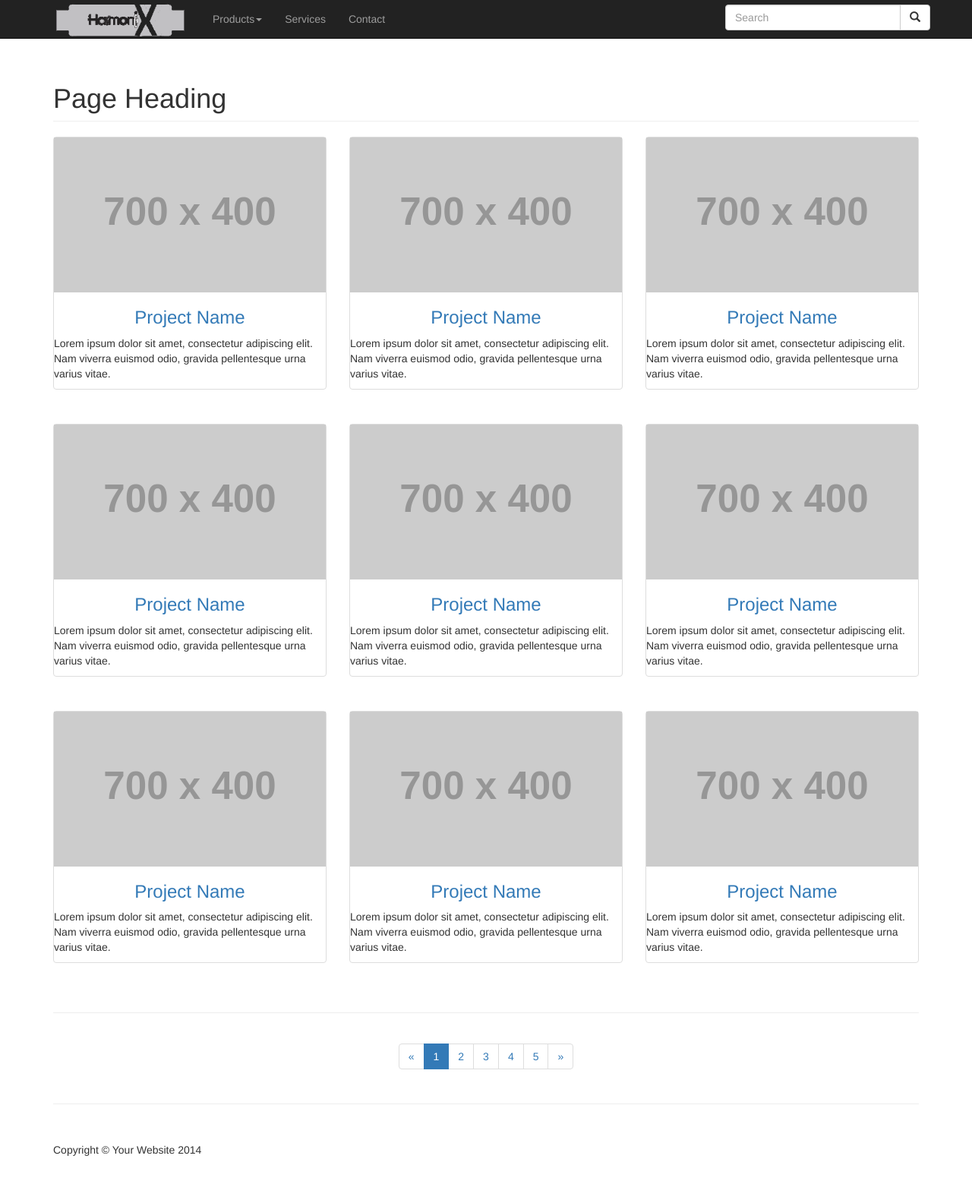
After one commit to razbry314/3500SemesterProject, a PHP site: page /store-grid.php in a window 1280 px wide. The commit adds this page. Shown: the whole page at 76% size. Run offline with PHP 8.4, Linux system fonts and the light colour scheme; grey boxes labelled with a size stand in for pictures from a placeholder-image service; some libraries are stand-ins or nearby versions.

Commit message:
Added store listing page

```diff
--- /dev/null
+++ b/css/3-col-portfolio.css
@@ -0,0 +1,17 @@
+/*!
+ * Start Bootstrap - 3 Col Portfolio (http://startbootstrap.com/)
+ * Copyright 2013-2016 Start Bootstrap
+ * Licensed under MIT (https://github.com/BlackrockDigital/startbootstrap/blob/gh-pages/LICENSE)
+ */
+
+body {
+    padding-top: 70px; /* Required padding for .navbar-fixed-top. Remove if using .navbar-static-top. Change if height of navigation changes. */
+}
+
+.portfolio-item {
+    margin-bottom: 25px;
+}
+
+footer {
+    margin: 50px 0;
+}
--- a/harmonix-header.php
+++ b/includes/harmonix-header.php
@@ -9,7 +9,7 @@
                 <span class="icon-bar"></span>
                 <span class="icon-bar"></span>
             </button>
-            <a class="navbar-brand" href="#"><img src="images/Harmonix2.png" class="Logo"></a>
+            <a class="navbar-brand" href="index.php"><img src="images/Harmonix2.png" class="Logo"></a>
         </div>
         <!-- Collect the nav links, forms, and other content for toggling -->
         <div class="collapse navbar-collapse " id="bs-example-navbar-collapse-1">
@@ -17,12 +17,12 @@
                 <li class="dropdown">
                     <a <a href="#" class="dropdown-toggle" data-toggle="dropdown" role="button" aria-haspopup="true" aria-expanded="false">Products<span class="caret"></span></a>
                     <ul class="dropdown-menu">
-                      <li><a href="#">Guitars</a></li>
-                      <li><a href="#">Basses</a></li>
-                      <li><a href="#">Amps</a></li>
-                      <li><a href="#">Drums</a></li>
-                      <li><a href="#">Audio</a></li>
-                      <li><a href="#">Band</a></li>
+                      <li><a href="store-grid.php">Guitars</a></li>
+                      <li><a href="store-grid.php">Basses</a></li>
+                      <li><a href="store-grid.php">Amps</a></li>
+                      <li><a href="store-grid.php">Drums</a></li>
+                      <li><a href="store-grid.php">Audio</a></li>
+                      <li><a href="store-grid.php">Band</a></li>
                     </ul>
                 </li>
                 <li>
--- /dev/null
+++ b/store-grid.php
@@ -0,0 +1,214 @@
+<!DOCTYPE html>
+<html lang="en">
+
+<head>
+
+    <meta charset="utf-8">
+    <meta http-equiv="X-UA-Compatible" content="IE=edge">
+    <meta name="viewport" content="width=device-width, initial-scale=1">
+    <meta name="description" content="">
+    <meta name="author" content="">
+
+    <title>Harmonix</title>
+
+    <!-- Bootstrap Core CSS -->
+    <link href="css/bootstrap.min.css" rel="stylesheet">
+
+    <!-- Custom CSS -->
+    <link href="css/3-col-portfolio.css" rel="stylesheet">
+    <link href="css/shop-homepage.css" rel="stylesheet">
+    <link href="style.css" rel="stylesheet">
+
+    <!-- HTML5 Shim and Respond.js IE8 support of HTML5 elements and media queries -->
+    <!-- WARNING: Respond.js doesn't work if you view the page via file:// -->
+    <!--[if lt IE 9]>
+        <script src="https://oss.maxcdn.com/libs/html5shiv/3.7.0/html5shiv.js"></script>
+        <script src="https://oss.maxcdn.com/libs/respond.js/1.4.2/respond.min.js"></script>
+    <![endif]-->
+
+</head>
+
+<body>
+
+  <?php include 'includes/harmonix-header.php'; ?>
+
+    <!-- Page Content -->
+    <div class="container">
+
+        <!-- Page Header -->
+        <div class="row">
+            <div class="col-lg-12">
+                <h1 class="page-header">Page Heading</h1>
+            </div>
+        </div>
+        <!-- /.row -->
+
+        <!-- Projects Row -->
+        <div class="row">
+            <div class="col-md-4 portfolio-item">
+              <div class="thumbnail">
+                <a href="#">
+                    <img class="img-responsive" src="http://placehold.it/700x400" alt="">
+                </a>
+                <h3 class="text-center">
+                    <a href="#">Project Name</a>
+                </h3>
+                <p>Lorem ipsum dolor sit amet, consectetur adipiscing elit. Nam viverra euismod odio, gravida pellentesque urna varius vitae.</p>
+              </div>
+            </div>
+            <div class="col-md-4 portfolio-item">
+              <div class="thumbnail">
+                <a href="#">
+                    <img class="img-responsive" src="http://placehold.it/700x400" alt="">
+                </a>
+                <h3 class="text-center">
+                    <a href="#">Project Name</a>
+                </h3>
+                <p>Lorem ipsum dolor sit amet, consectetur adipiscing elit. Nam viverra euismod odio, gravida pellentesque urna varius vitae.</p>
+              </div>
+            </div>
+            <div class="col-md-4 portfolio-item">
+              <div class="thumbnail">
+                <a href="#">
+                    <img class="img-responsive" src="http://placehold.it/700x400" alt="">
+                </a>
+                <h3 class="text-center">
+                    <a href="#">Project Name</a>
+                </h3>
+                <p>Lorem ipsum dolor sit amet, consectetur adipiscing elit. Nam viverra euismod odio, gravida pellentesque urna varius vitae.</p>
+              </div>
+            </div>
+        </div>
+        <!-- /.row -->
+
+        <!-- Projects Row -->
+        <div class="row">
+            <div class="col-md-4 portfolio-item">
+              <div class="thumbnail">
+                <a href="#">
+                    <img class="img-responsive" src="http://placehold.it/700x400" alt="">
+                </a>
+                <h3 class="text-center">
+                    <a href="#">Project Name</a>
+                </h3>
+                <p>Lorem ipsum dolor sit amet, consectetur adipiscing elit. Nam viverra euismod odio, gravida pellentesque urna varius vitae.</p>
+              </div>
+            </div>
+            <div class="col-md-4 portfolio-item">
+              <div class="thumbnail">
+                <a href="#">
+                    <img class="img-responsive" src="http://placehold.it/700x400" alt="">
+                </a>
+                <h3 class="text-center">
+                    <a href="#">Project Name</a>
+                </h3>
+                <p>Lorem ipsum dolor sit amet, consectetur adipiscing elit. Nam viverra euismod odio, gravida pellentesque urna varius vitae.</p>
+              </div>
+            </div>
+            <div class="col-md-4 portfolio-item">
+              <div class="thumbnail">
+                <a href="#">
+                    <img class="img-responsive" src="http://placehold.it/700x400" alt="">
+                </a>
+                <h3 class="text-center">
+                    <a href="#">Project Name</a>
+                </h3>
+                <p>Lorem ipsum dolor sit amet, consectetur adipiscing elit. Nam viverra euismod odio, gravida pellentesque urna varius vitae.</p>
+              </div>
+            </div>
+        </div>
+
+        <!-- Projects Row -->
+        <div class="row">
+            <div class="col-md-4 portfolio-item">
+              <div class="thumbnail">
+                <a href="#">
+                    <img class="img-responsive" src="http://placehold.it/700x400" alt="">
+                </a>
+                <h3 class="text-center">
+                    <a href="#">Project Name</a>
+                </h3>
+                <p>Lorem ipsum dolor sit amet, consectetur adipiscing elit. Nam viverra euismod odio, gravida pellentesque urna varius vitae.</p>
+              </div>
+            </div>
+            <div class="col-md-4 portfolio-item">
+              <div class="thumbnail">
+                <a href="#">
+                    <img class="img-responsive" src="http://placehold.it/700x400" alt="">
+                </a>
+                <h3 class="text-center">
+                    <a href="#">Project Name</a>
+                </h3>
+                <p>Lorem ipsum dolor sit amet, consectetur adipiscing elit. Nam viverra euismod odio, gravida pellentesque urna varius vitae.</p>
+              </div>
+            </div>
+            <div class="col-md-4 portfolio-item">
+              <div class="thumbnail">
+                <a href="#">
+                    <img class="img-responsive" src="http://placehold.it/700x400" alt="">
+                </a>
+                <h3 class="text-center">
+                    <a href="#">Project Name</a>
+                </h3>
+                <p>Lorem ipsum dolor sit amet, consectetur adipiscing elit. Nam viverra euismod odio, gravida pellentesque urna varius vitae.</p>
+              </div>
+            </div>
+        </div>
+        <!-- /.row -->
+
+        <hr>
+
+        <!-- Pagination -->
+        <div class="row text-center">
+            <div class="col-lg-12">
+                <ul class="pagination">
+                    <li>
+                        <a href="#">&laquo;</a>
+                    </li>
+                    <li class="active">
+                        <a href="#">1</a>
+                    </li>
+                    <li>
+                        <a href="#">2</a>
+                    </li>
+                    <li>
+                        <a href="#">3</a>
+                    </li>
+                    <li>
+                        <a href="#">4</a>
+                    </li>
+                    <li>
+                        <a href="#">5</a>
+                    </li>
+                    <li>
+                        <a href="#">&raquo;</a>
+                    </li>
+                </ul>
+            </div>
+        </div>
+        <!-- /.row -->
+
+        <hr>
+
+        <!-- Footer -->
+        <footer>
+            <div class="row">
+                <div class="col-lg-12">
+                    <p>Copyright &copy; Your Website 2014</p>
+                </div>
+            </div>
+            <!-- /.row -->
+        </footer>
+
+    </div>
+    <!-- /.container -->
+
+    <!-- jQuery -->
+    <script src="js/jquery.js"></script>
+
+    <!-- Bootstrap Core JavaScript -->
+    <script src="js/bootstrap.min.js"></script>
+
+</body>
+
+</html>
```
Also changed, not shown: index.php (+8 -8 lines).
